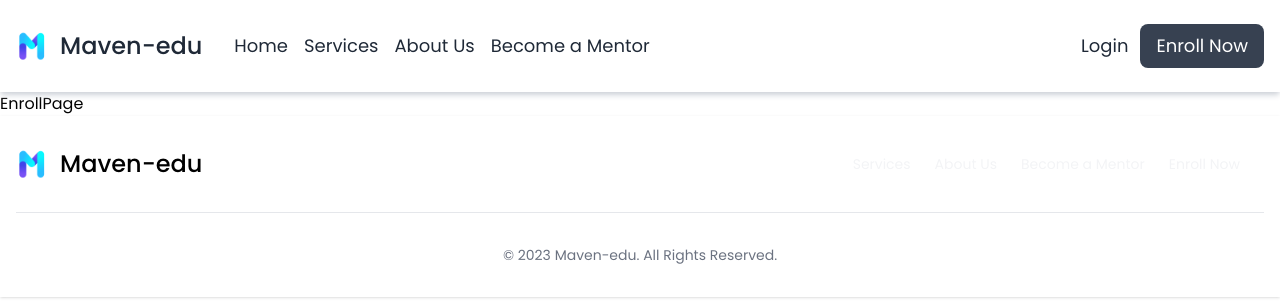
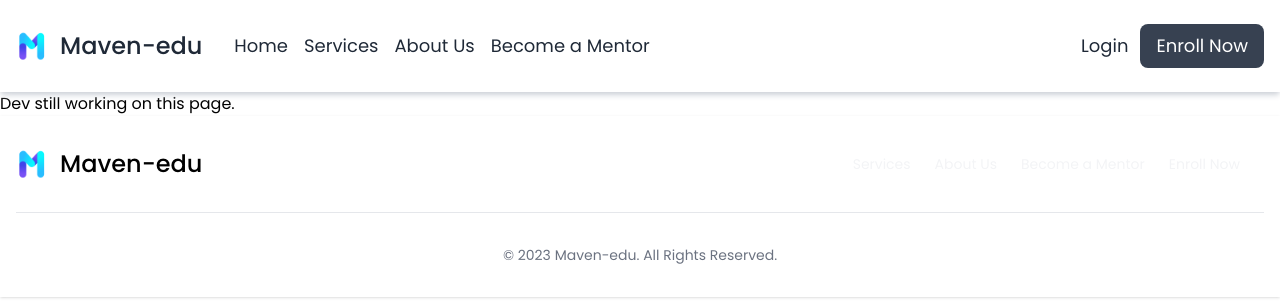
Before and after one commit to jonwiths/maven-fe, a React (Vite) app: page /enroll in a window 1280 px wide. Shown: the top 302 px of the page. Built offline with nearby package versions, Linux system fonts and the light colour scheme.

Commit message:
added maryjoy image on meet the team section

```diff
--- a/src/components/ui/Cards/TeamCard.jsx
+++ b/src/components/ui/Cards/TeamCard.jsx
@@ -9,7 +9,7 @@ import alex from '../../../assets/images/profiles/alex-1.jpg';
 import jonslogar from '../../../assets/images/profiles/jonslogar-1.jpg';
 import arjay from '../../../assets/images/profiles/arjay-1.jpg';
 import cherry from '../../../assets/images/profiles/profile-cherry.webp';
-import maryJoy from '../../../assets/images/profiles/profile-mary-joy.webp';
+import maryJoy from '../../../assets/images/profiles/maryjoy.jpg';
 import sirBry from '../../../assets/images/profiles/profile-sir-bry1.jpeg';
 
 const aboutTeam = [
--- a/src/pages/EnrollPage/index.jsx
+++ b/src/pages/EnrollPage/index.jsx
@@ -1,5 +1,5 @@
 const EnrollPage = () => {
-  return <div>EnrollPage</div>;
+  return <div>Dev still working on this page. </div>;
 };
 
 export default EnrollPage;
--- a/src/pages/LoginPage/index.jsx
+++ b/src/pages/LoginPage/index.jsx
@@ -1,5 +1,5 @@
 const LoginPage = () => {
-  return <div>LoginPage</div>;
+  return <div>Dev still working on this page. </div>;
 };
 
 export default LoginPage;
```
Also changed, not shown: src/assets/images/profiles/maryjoy.jpg (added).
